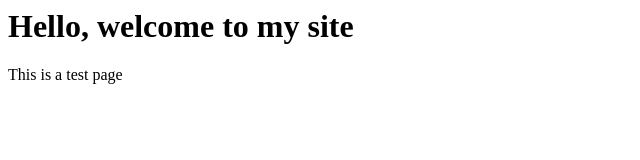
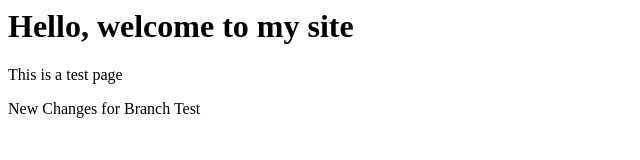
Before and after one commit to rea0056/demo_git, a plain HTML site: page index.html in a window 1280 px wide. Shown: the whole page, without its empty margins (0-640 px from the left). Drawn offline with Linux system fonts and the light colour scheme.

Commit message:
Added some new feature for branch demo

```diff
--- a/index.html
+++ b/index.html
@@ -2,5 +2,6 @@
     <body>
         <h1>Hello, welcome to my site</h1>
         <p>This is a test page</p>
+        <p>New Changes for Branch Test</p>
     </body>
 </html>
```
